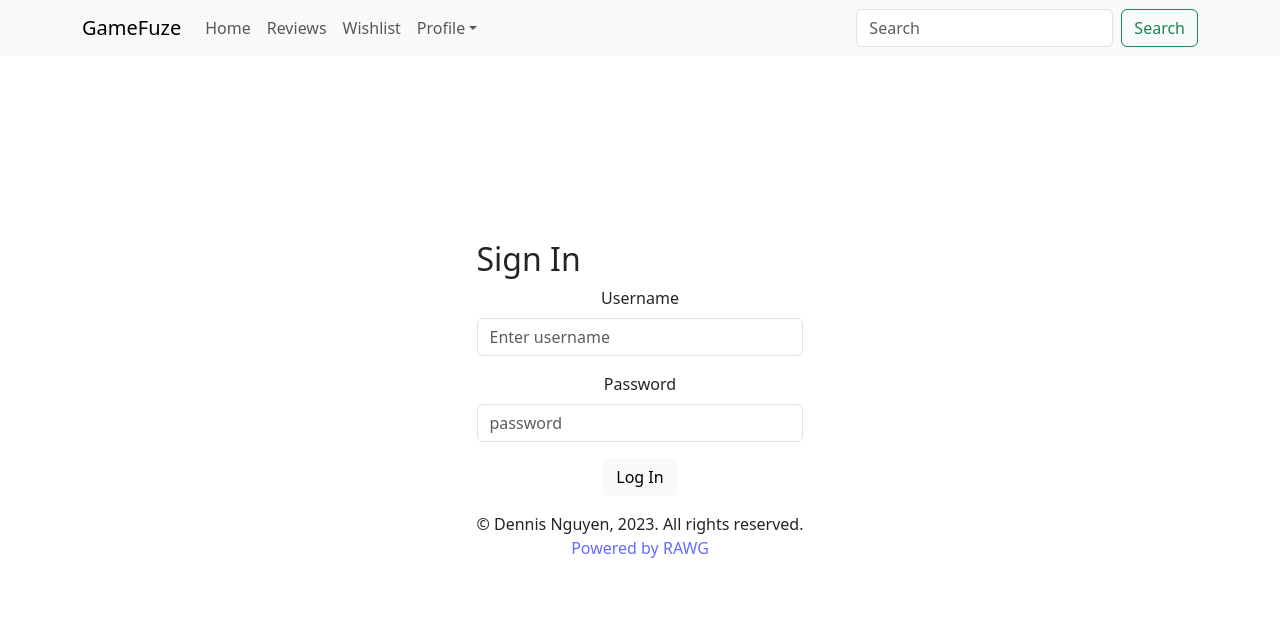
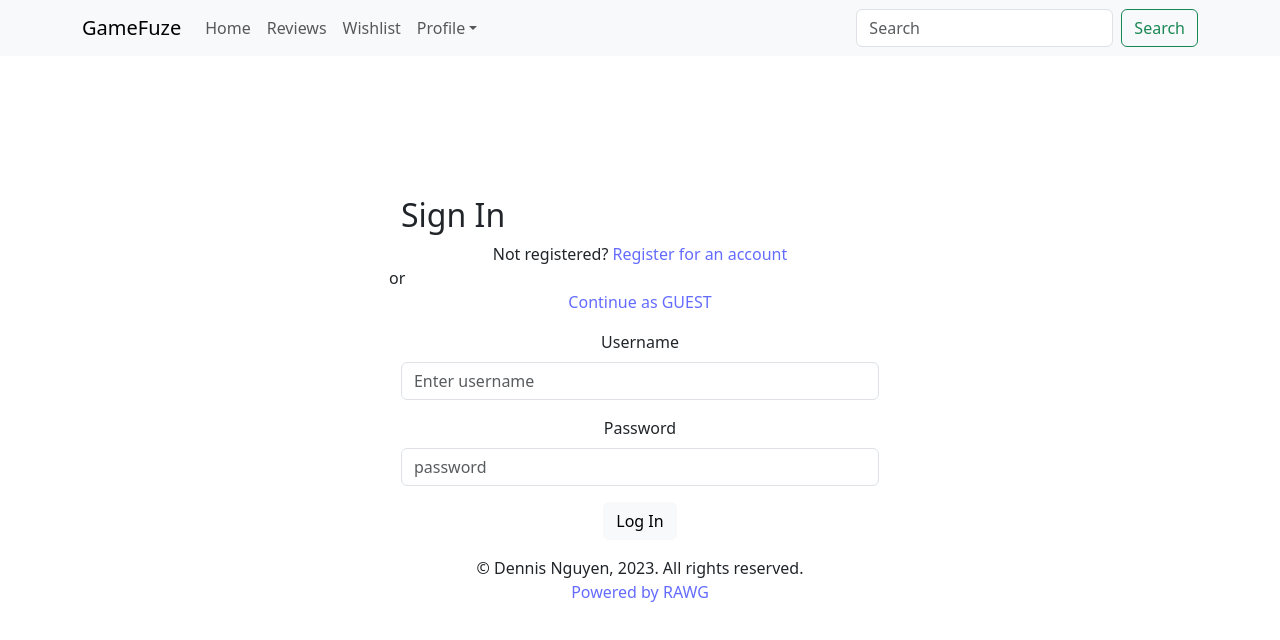
Before and after one commit to dennis-pnguyen/GameFuze, a React (Vite) app in the folder client/: page /login in a window 1280 px wide. Shown: the top 640 px of the page. Built offline with nearby package versions, Linux system fonts and the light colour scheme.

Commit message:
Added GUEST Login and updated header component and router routes to flow with website.

```diff
--- a/client/src/App.jsx
+++ b/client/src/App.jsx
@@ -1,9 +1,8 @@
 import { useEffect, useState } from 'react';
-import NavBar from './components/NavBar';
+import Header from './components/Header';
 import RegistrationForm from './components/RegistrationForm';
 import SignIn from './components/SignInForm';
 import Home from './pages/HomePage';
-import Landing from './pages/LandingPage';
 import Footer from './components/Footer';
 import GameDetails from './pages/GameDetails';
 import Reviews from './pages/ReviewsPage';
@@ -51,9 +50,8 @@ export default function App() {
   return (
     <AppContext.Provider value={contextValue}>
       <Routes>
-        <Route path="/" element={<NavBar />}>
-          <Route path="/home" element={<Home />} />
-          <Route path="/landing" element={<Landing />} />
+        <Route path="/" element={<Header />}>
+          <Route index path="/home" element={<Home />} />
           <Route
             path="/register"
             element={<RegistrationForm action="sign-up" />}
--- a/client/src/components/Header.jsx
+++ b/client/src/components/Header.jsx
@@ -1,7 +1,11 @@
+import { Outlet } from 'react-router-dom';
+import NavBar from './NavBar';
+
 export default function Header() {
   return (
-    <p style={{ marginTop: '5rem', marginBottom: '5rem' }} className="h1">
-      Page Title
-    </p>
+    <>
+      <NavBar />
+      <Outlet />
+    </>
   );
 }
--- a/client/src/components/LandingPageCarousel/Banner.jsx
+++ b/client/src/components/LandingPageCarousel/Banner.jsx
@@ -4,8 +4,8 @@ export default function CarouselBanner({ image }) {
       <img
         style={{
           objectFit: 'contain',
-          height: '600px',
-          width: '600px',
+          height: '100%',
+          width: '100%',
         }}
         src={image}
         alt={image}
--- a/client/src/components/NavBar.jsx
+++ b/client/src/components/NavBar.jsx
@@ -1,5 +1,4 @@
 // import { useContext } from 'react';
-import { Outlet } from 'react-router-dom';
 import Search from './Search';
 import Container from 'react-bootstrap/Container';
 import Nav from 'react-bootstrap/Nav';
@@ -15,7 +14,7 @@ export default function NavBar() {
         className="bg-body-tertiary"
         data-bs-theme="light">
         <Container>
-          <Navbar.Brand href="/landing">GameFuze</Navbar.Brand>
+          <Navbar.Brand href="/">GameFuze</Navbar.Brand>
           <Navbar.Toggle aria-controls="basic-navbar-nav" />
           <Navbar.Collapse id="basic-navbar-nav">
             <Nav className="me-auto">
@@ -33,7 +32,6 @@ export default function NavBar() {
           </Navbar.Collapse>
         </Container>
       </Navbar>
-      <Outlet />
     </>
   );
 }
--- a/client/src/components/RegistrationForm.jsx
+++ b/client/src/components/RegistrationForm.jsx
@@ -1,8 +1,10 @@
 import { useState } from 'react';
+import { useNavigate } from 'react-router-dom';
 import Button from 'react-bootstrap/Button';
 import Form from 'react-bootstrap/Form';
 
 export default function RegistrationForm() {
+  const navigate = useNavigate();
   const [isLoading, setIsLoading] = useState(false);
   const [fullName, setFullName] = useState('');
   const [email, setEmail] = useState('');
@@ -20,9 +22,10 @@ export default function RegistrationForm() {
         headers: { 'Content-Type': 'application/json' },
         body: JSON.stringify(userData),
       };
-      const res = await fetch('/api/sign-up', req);
+      const res = await fetch('/api/auth/sign-up', req);
       if (!res.ok) throw new Error(`fetch Error ${res.status}`);
       const user = await res.json;
+      if (user) navigate('/sign-in');
       alert(`Registered!`, user);
     } catch (err) {
       alert(`Error registering user: ${err}`);
--- a/client/src/components/SignInForm.jsx
+++ b/client/src/components/SignInForm.jsx
@@ -1,9 +1,11 @@
 import Form from 'react-bootstrap/Form';
 import Button from 'react-bootstrap/Button';
 import { useState } from 'react';
+import { useNavigate } from 'react-router-dom';
 
 export default function SignIn() {
   const [isLoading, setIsLoading] = useState(false);
+  const navigate = useNavigate();
 
   async function handleLogin(event) {
     event.preventDefault();
@@ -19,7 +21,8 @@ export default function SignIn() {
       const res = await fetch('/api/auth/sign-in', req);
       if (!res.ok) throw new Error(`fetch Error ${res.status}`);
       const { user, token } = await res.json();
-      sessionStorage.setItem('token', token);
+      localStorage.setItem('token', token);
+      if (token) navigate('/');
       console.log('Signed In', user, '; received token:', token);
     } catch (err) {
       alert(`Error signing in: ${err}`);
@@ -28,13 +31,46 @@ export default function SignIn() {
     }
   }
 
+  async function guestLogin() {
+    try {
+      const req = {
+        method: 'POST',
+        headers: { 'Content-Type': 'application/json' },
+        body: JSON.stringify({ username: 'guest', password: 'password1' }),
+      };
+      const res = await fetch('/api/auth/sign-in', req);
+      if (!res.ok) throw new Error(`fetch Error ${res.status}`);
+      const { user, token } = await res.json();
+      localStorage.setItem('token', token);
+      if (token) navigate('/home');
+      console.log('Logged in', user, '; received token:', token);
+      alert('Logged in as GUEST');
+    } catch (err) {
+      alert(`Invalid login.`);
+    } finally {
+      setIsLoading(false);
+    }
+  }
+
   return (
     <div className="container">
       <div className="row">
-        <div className="column-full d-flex justify-between">
+        <div className="column-full d-flex space-around">
           <h2>Sign In</h2>
         </div>
       </div>
+      <div className="row">
+        <div>
+          Not registered? <a href="/register">Register for an account</a>
+        </div>
+        or
+        <div>
+          <a href="#" onClick={guestLogin}>
+            Continue as GUEST{' '}
+          </a>
+        </div>
+      </div>
+      <div style={{ marginTop: '1rem' }}>
         <Form onSubmit={handleLogin}>
           <Form.Group className="mb-3">
             <Form.Label>Username</Form.Label>
@@ -49,5 +85,6 @@ export default function SignIn() {
           </Button>
         </Form>
       </div>
+    </div>
   );
 }
--- a/client/src/pages/LandingPage.jsx
+++ b/client/src/pages/LandingPage.jsx
@@ -13,8 +13,8 @@ export default function Landing() {
     <>
       <Carousel images={images} />
       <div>
-        <Button href="/home" variant="secondary">
-          Enter
+        <Button href="/login" variant="secondary">
+          Login
         </Button>
       </div>
     </>
--- a/client/src/pages/Wishlist.jsx
+++ b/client/src/pages/Wishlist.jsx
@@ -64,7 +64,7 @@ export default function Wishlist() {
   return (
     <>
       <div>
-        <h2 style={{ margin: '3rem' }}>Wishlist</h2>
+        <h1 style={{ margin: '3rem' }}>Wishlist</h1>
       </div>
       <div className="container">
         <div
```
Also changed, not shown: client/src/components/GameCard.jsx (deleted, +0 -18 lines), 1 other file (tests, documents, lock files or other folders). Lines whose indentation alone changed are shown as unchanged.
